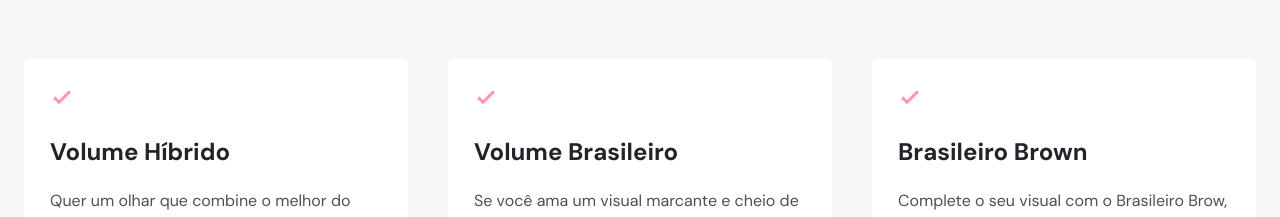
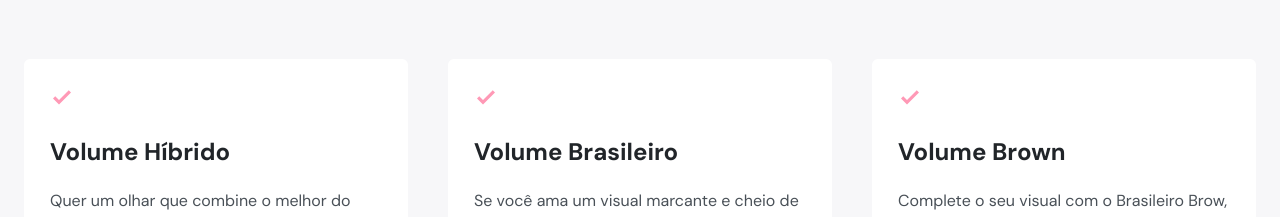
Before and after one commit to Jonathanfullstack/Estetica-julia2, a Next.js app: page / in a window 1280 px wide. Shown: the part 860-1077 px from the top of the page. Built offline with nearby package versions, Linux system fonts and the light colour scheme.

Commit message:
Update index.tsx

```diff
--- a/src/components/serviços/index.tsx
+++ b/src/components/serviços/index.tsx
@@ -43,7 +43,7 @@ export function Servicos() {
 
         <div data-aos="fade-up">
           <GoCheck />
-          <h1>Brasileiro Brown</h1>
+          <h1>Volume Brown</h1>
           <p>
             Complete o seu visual com o Brasileiro Brow, a técnica perfeita para
             quem deseja sobrancelhas definidas e volumosas. Além de realçar o
```
